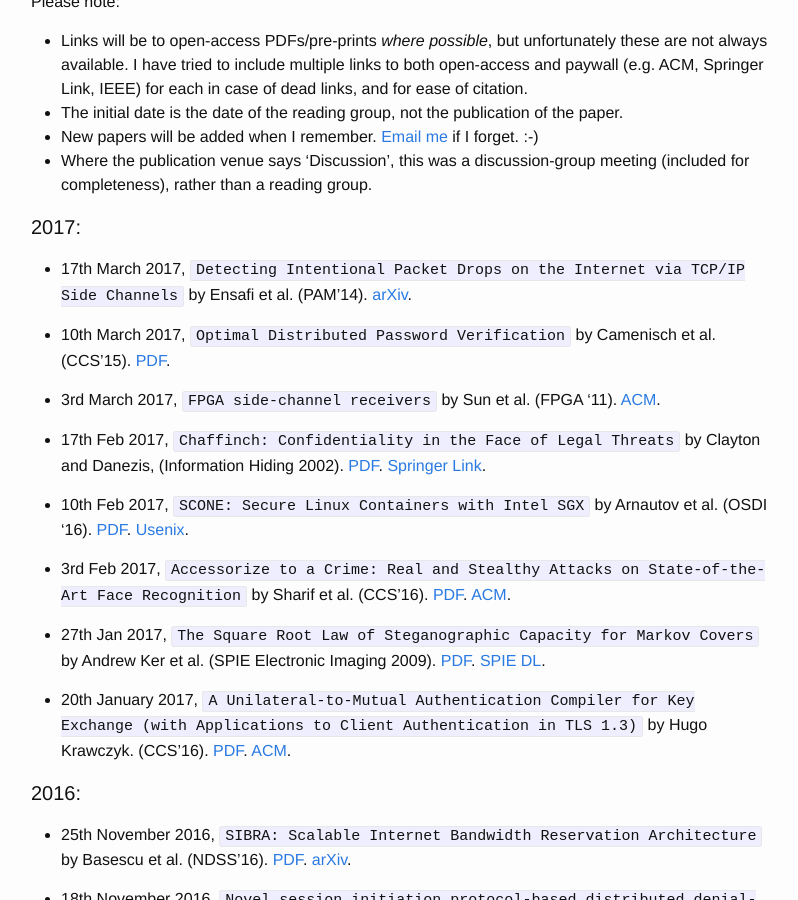
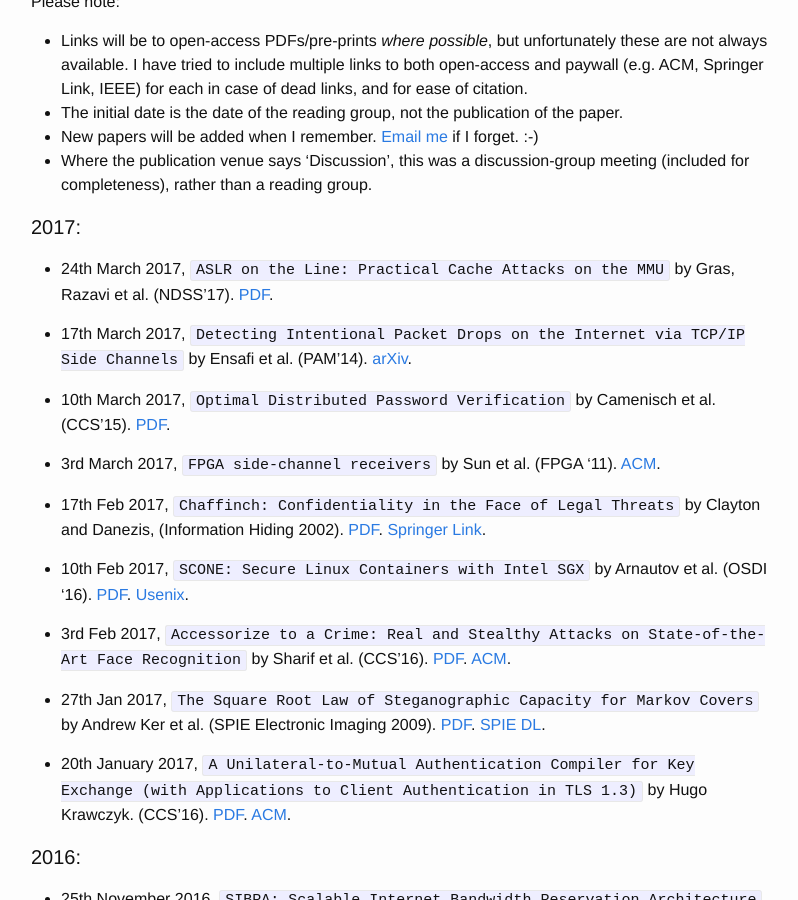
Before and after one commit to mpdehnel/ReadingGroup, a Jekyll site: the page built from index.md, in a window 1280 px wide and 900 px high, scrolled down 513 px. Shown: the whole window, without its empty margins (239-1037 px from the left). Built offline with Jekyll 4.4.1, drawn with Linux system fonts in a browser that asks for light colours.

Commit message:
add ASLR on the line paper

```diff
--- a/index.md
+++ b/index.md
@@ -19,6 +19,8 @@ Please note:
 * Where the publication venue says 'Discussion', this was a discussion-group meeting (included for completeness), rather than a reading group.
 
 #### 2017:
+
+* 24th March 2017, `ASLR on the Line: Practical Cache Attacks on the MMU` by Gras, Razavi et al. (NDSS’17). [PDF](https://www.internetsociety.org/sites/default/files/ndss2017_09-1_Gras_paper.pdf).
 
 * 17th March 2017, `Detecting Intentional Packet Drops on the Internet via TCP/IP Side Channels` by Ensafi et al. (PAM'14). [arXiv](https://arxiv.org/pdf/1312.5739.pdf).
 
```
